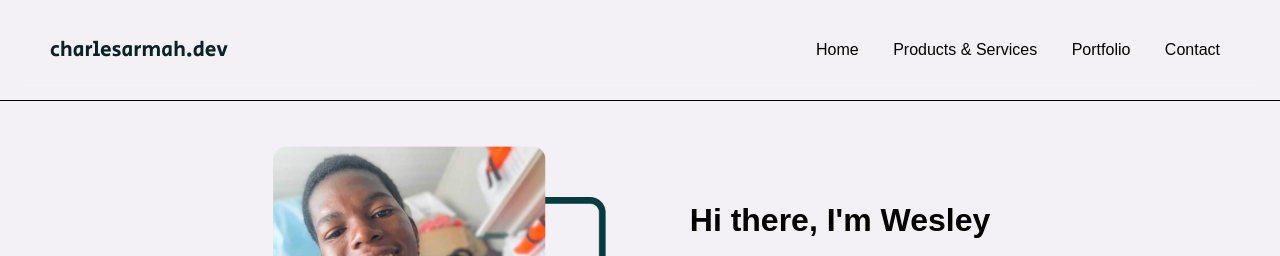
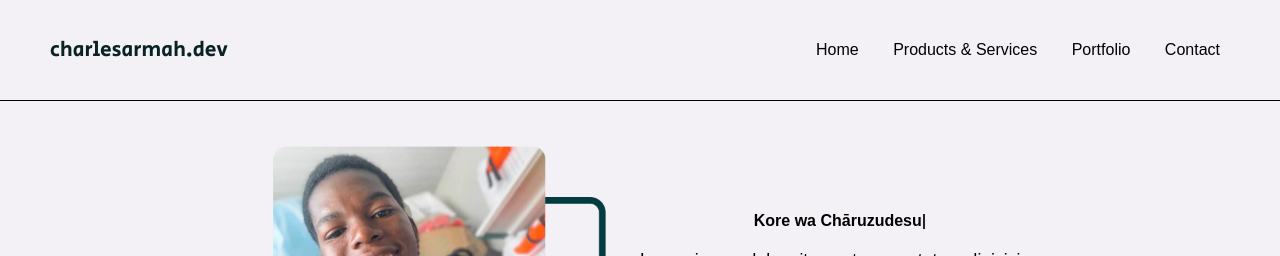
Before and after one commit to charlesarmah1002/portfolio-v1, a plain HTML site: page index.html in a window 1280 px wide. Shown: the top 256 px of the page. Drawn offline with nearby package versions, Linux system fonts and the light colour scheme; a web font is replaced by a local one.

Commit message:
Update index.html

```diff
--- a/index.html
+++ b/index.html
@@ -42,7 +42,7 @@
                 <img src="assets/img/charlesarmah.dev/profile-image.png" alt="charlesarmah.dev">
             </div>
             <div class="content">
-                <h2 class="title">Hi there, <span class="element">I'm Wesley</span></h2>
+                <h4 class="title"><span class="element"></span></h4>
                 <p>Lorem ipsum dolor sit, amet consectetur adipisicing elit. Molestiae veniam aspernatur libero, quod omnis sunt consequatur impedit dolores reiciendis quidem incidunt, aperiam deleniti odit voluptatem.</p>
                 <div class="socials">
                     <a href="#"><i class="fa-brands fa-instagram"></i></a>
@@ -63,14 +63,13 @@
     <!-- typed js scripts -->
     <script src="https://cdn.jsdelivr.net/npm/typed.js@2.0.12"></script>
     <script>
-        import Typed from 'typed.js';
-
-        var options = {
-        strings: ['<i>First</i> sentence.', '&amp; a second sentence.'],
-        typeSpeed: 40
-        };
-
-        var typed = new Typed('.element', options);
+        var typed = new Typed('.element', {
+        strings: ["Kore wa Chāruzudesu"],
+        typeSpeed: 60,
+        backSpeed: 60,
+        smartBackspace: false,
+        loop: false
+        });
     </script>
 </body>
 </html>
```
